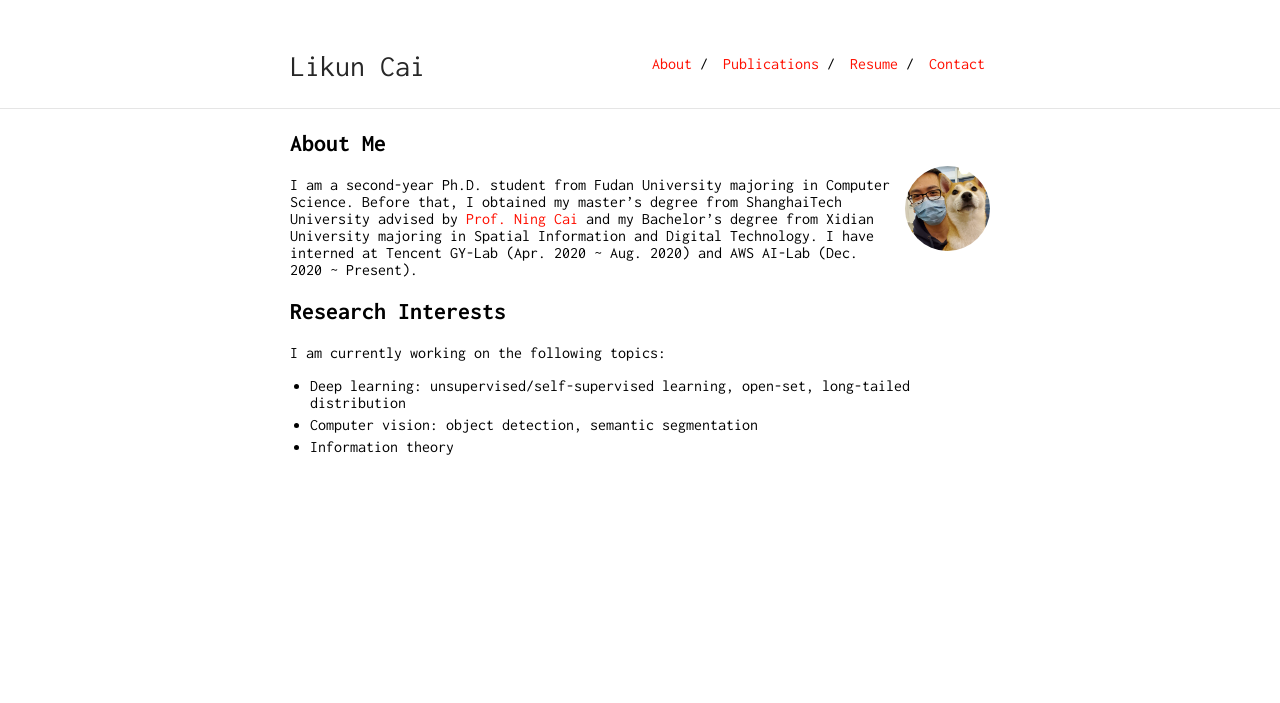
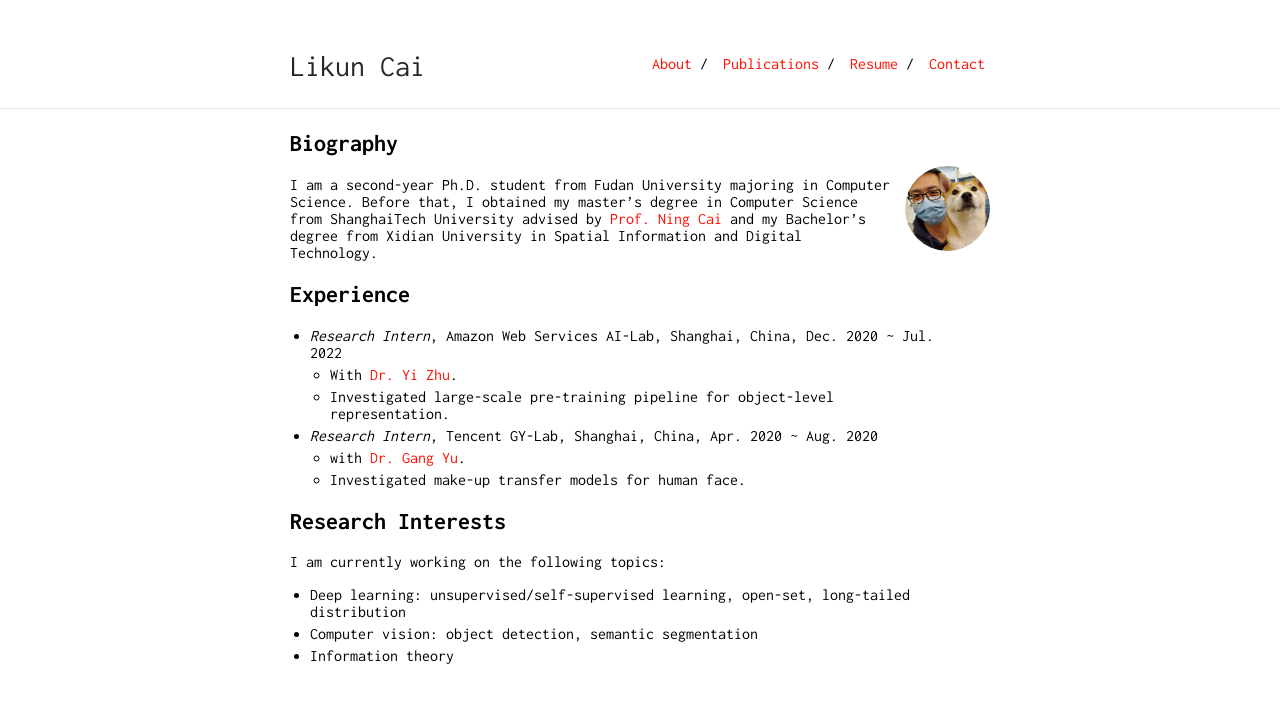
Before and after one commit to cailk/cailk.github.io, a Jekyll site: the page built from index.md, in a window 1280 px wide. Shown: the top 703 px of the page. Built offline with Jekyll 4.4.1, drawn with Linux system fonts in a browser that asks for light colours; our own code applies the rules of GitHub Pages for plain Markdown files.

Commit message:
update biography

```diff
--- a/index.md
+++ b/index.md
@@ -2,13 +2,20 @@
 layout: default
 ---
 
-## About Me
+## Biography
 
 <img class="profile-picture" src="./resources/my_pic.jpg">
 
 I am a second-year Ph.D. student from Fudan University majoring in Computer Science.
-Before that, I obtained my master's degree from ShanghaiTech University advised by [Prof. Ning Cai](https://sist.shanghaitech.edu.cn/sist_en/2020/0814/c7582a54749/page.htm) and my Bachelor’s degree from Xidian University majoring in Spatial Information and Digital Technology.
-I have interned at Tencent GY-Lab (Apr. 2020 ~ Aug. 2020) and AWS AI-Lab (Dec. 2020 ~ Present).
+Before that, I obtained my master's degree in Computer Science from ShanghaiTech University advised by [Prof. Ning Cai](https://sist.shanghaitech.edu.cn/sist_en/2020/0814/c7582a54749/page.htm) and my Bachelor’s degree from Xidian University in Spatial Information and Digital Technology.
+
+## Experience
+* *Research Intern*, Amazon Web Services AI-Lab, Shanghai, China, Dec. 2020 ~ Jul. 2022
+    - With [Dr. Yi Zhu](https://bryanyzhu.github.io/).
+    - Investigated large-scale pre-training pipeline for object-level representation.
+* *Research Intern*, Tencent GY-Lab, Shanghai, China, Apr. 2020 ~ Aug. 2020
+    - with [Dr. Gang Yu](https://www.skicyyu.org/).
+    - Investigated make-up transfer models for human face.
 
 ## Research Interests
 
```
Also changed, not shown: 2 other files.
